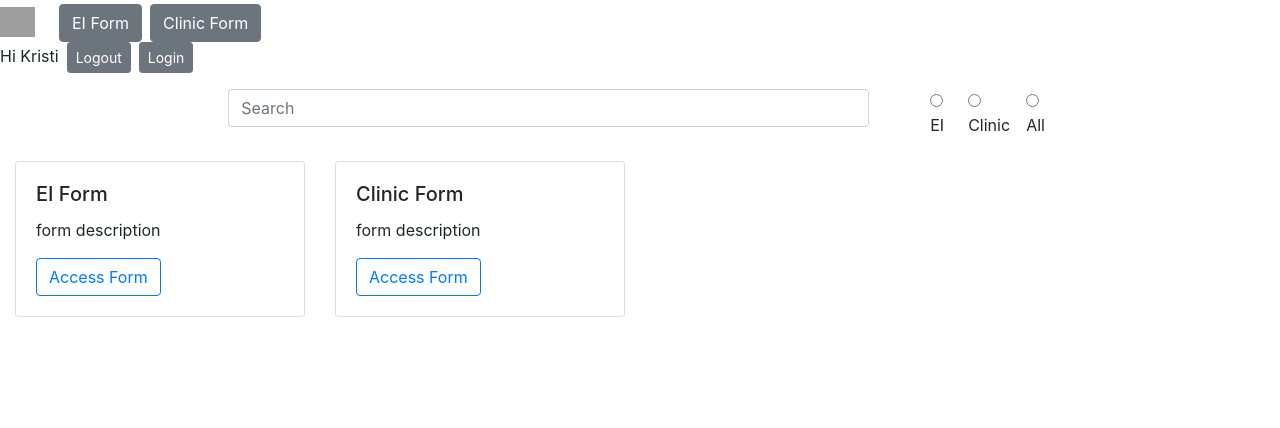
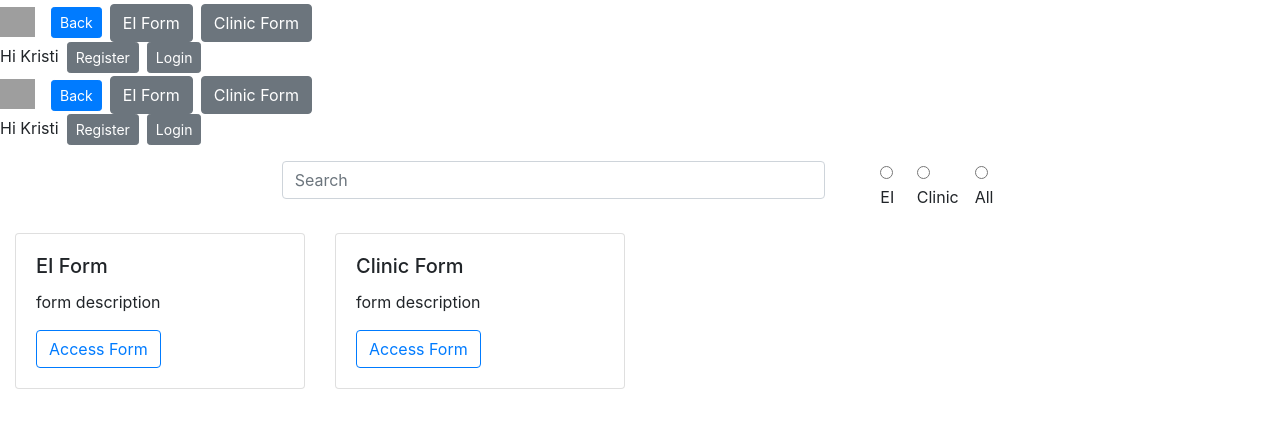
Before and after one commit to beanpot99/BrainsInMotionElectron, a React app: page /#/MyForms in a window 1280 px wide. Before the commit this address led to /. Shown: the top 428 px of the page. Built offline with nearby package versions, Linux system fonts and the light colour scheme; grey boxes are pictures that could not be loaded.

Commit message:
back button

```diff
--- a/package.json
+++ b/package.json
@@ -28,6 +28,7 @@
     "react-containers": "^16.0.5",
     "react-dom": "^16.13.1",
     "react-form": "^4.0.1",
+    "react-router-dom": "^5.2.0",
     "react-select": "^5.5.2",
     "sass": "^1.26.10",
     "sass-loader": "^10.0.2",
--- a/src/js/App.js
+++ b/src/js/App.js
@@ -7,6 +7,10 @@ import ClinicForm from "./views/ClinicForm";
 import EIForm from "./views/EIForm";
 import MyForms from "./views/MyForms";
 import AllForms from "./views/AllForms";
+// import Login from "./views/Login";
+// import Register from "./views/Register";
+import { HashRouter as Router, Routes, Route } from "react-router-dom";
+import Navbar from "./components/Navbar";
 export default function App(){
 
 
@@ -15,6 +19,35 @@ export default function App(){
        //<Home/>
        //<EIForm/>
        //<MyForms/>
-       <AllForms/>
+       <Router>
+        <Navbar/>
+        <div className='content-wrapper'>
+
+        <Routes>
+        <Route path="/EIForm"
+             element={<EIForm/>}
+            />
+            <Route path="/ClinicForm"
+             element={<ClinicForm/>}
+            />
+            <Route path="/MyForms"
+             element={<MyForms/>}
+            />
+            <Route path="/AllForms"
+             element={<AllForms/>}
+            />
+            <Route path="/Login"
+             element={<h1>Login</h1>}
+            />
+            <Route path="/Register"
+             element={<h1>Register</h1>}
+            />
+            <Route path="/"
+             element={<Home/>}
+            />
+        </Routes>
+        </div>
+       </Router>
+
     )
 }
--- a/src/js/components/Navbar.js
+++ b/src/js/components/Navbar.js
@@ -1,24 +1,36 @@
 import React from "react";
+import { Link, useNavigate } from "react-router-dom";
+export default function Navbar(){
+  const history = useNavigate();
 
-export default function Navbar(){
-    return(
+  return(
+
         <div className="chat-navbar ">
         <nav className="chat-navbar-inner">
           <div className="chat-navbar-inner-left">
-          <a className="navbar-brand" href="#"><img src='https://www.seekpng.com/png/detail/945-9455599_parts-of-the-brain-png-easy-simple-brain.png' width="35" height="30"/></a>
-            <a href="/" className="btn btn-secondary ml-2">EI Form</a>
-            <a href="/" className="btn btn-secondary ml-2">Clinic Form</a>
+
+          <Link className="navbar-brand" to="/"><img src='https://www.seekpng.com/png/detail/945-9455599_parts-of-the-brain-png-easy-simple-brain.png' width="35" height="30"/></Link>
+          <button
+              onClick={() => history(-1)}
+              className="btn btn-primary btn-sm back-button">Back
+            </button>
+            <Link
+              to="/EIForm"
+              className="btn btn-secondary ml-2">EI Form</Link>
+            <Link
+              to="/ClinicForm"
+              className="btn btn-secondary ml-2">Clinic Form</Link>
 
           </div>
 
           <div className="chat-navbar-inner-right">
             <span className="logged-in-user">Hi Kristi</span>
-            <button
-              onClick={() => {}}
-              className="btn btn-sm btn-secondary ml-2">Logout</button>
-            <button
-              onClick={() => {}}
-              className="btn btn-sm btn-secondary ml-2">Login</button>
+            <Link
+              to="/Register"
+              className="btn btn-sm btn-secondary ml-2">Register</Link>
+            <Link
+              to="/Login"
+              className="btn btn-sm btn-secondary ml-2">Login</Link>
           </div>
         </nav>
       </div>
--- a/src/js/components/shared/ViewTitle.js
+++ b/src/js/components/shared/ViewTitle.js
@@ -3,10 +3,7 @@ import React from "react";
 export default function ViewTitle(){
     return(
         <div className="chat-name-container">
-        <span className="name">Choose Form</span>
-        <a
-          href="/"
-          className="btn btn-primary btn-sm back-button">Back</a>
+
       </div>
     )
 }
--- a/src/js/views/EIForm.js
+++ b/src/js/views/EIForm.js
@@ -607,7 +607,7 @@ const handleGeneral=()=>{
             <tr>
                 <td className="font-weight-bold">Category</td>
                 <td className="font-weight-bold">Raw Score</td>
-                <td></td>
+                <td>.</td>
                 <td className="font-weight-bold">Summary Score</td>
             </tr>
             <tr>
```
Also changed, not shown: src/js/views/Login.js (added), src/js/views/Register.js (added), 1 other file (tests, documents, lock files or other folders).
